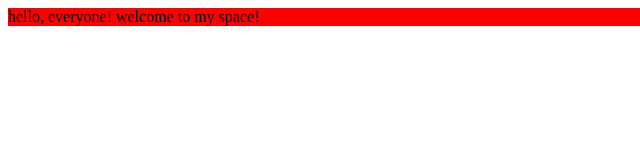
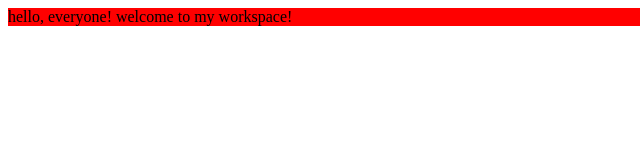
Before and after one commit to llilliang/llilliang.github.io, a plain HTML site: page index.html in a window 1280 px wide. Shown: the full height of the page, 0-640 px from the left. Drawn offline with Linux system fonts and the light colour scheme.

Commit message:
Update index.html

```diff
--- a/index.html
+++ b/index.html
@@ -9,7 +9,7 @@
 
   <div style='background-color:red'>
     hello, everyone!
-    welcome to my space!
+    welcome to my workspace!
   </div>
 </body>
 </html>
```
